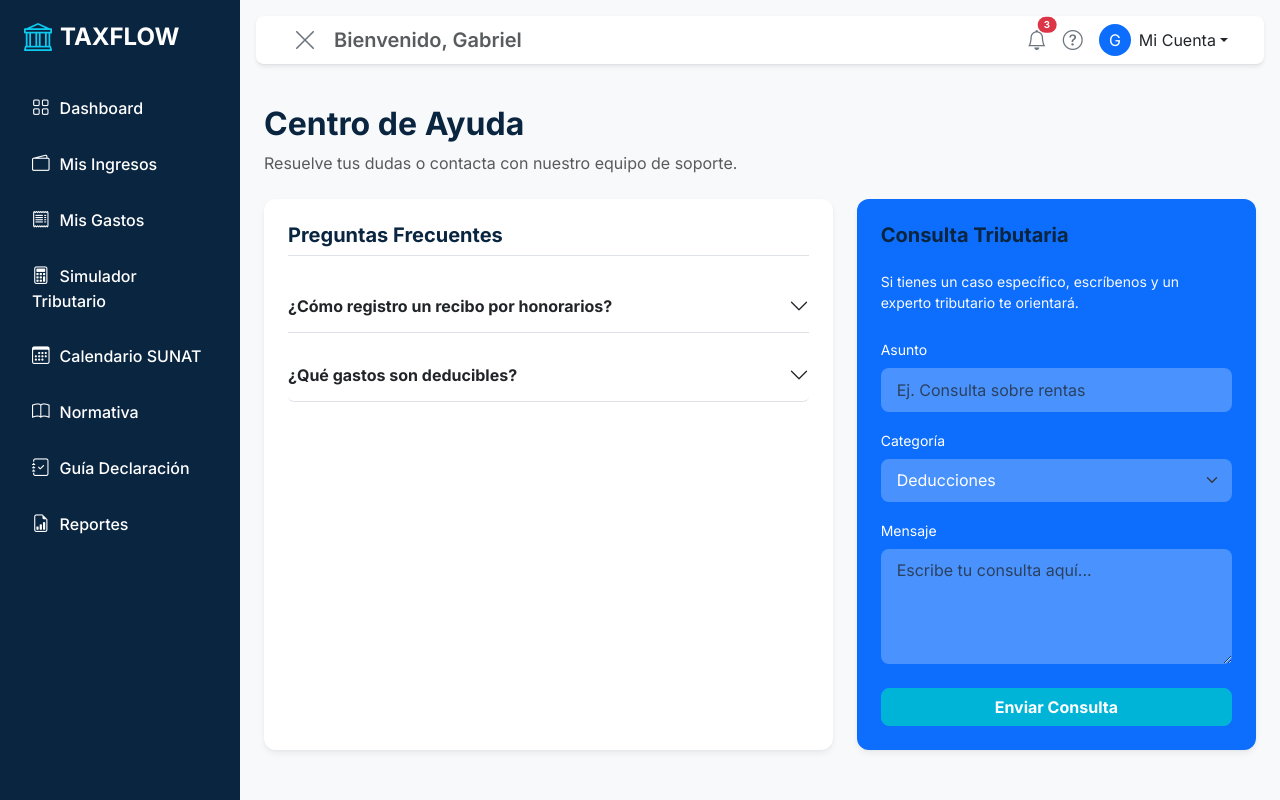
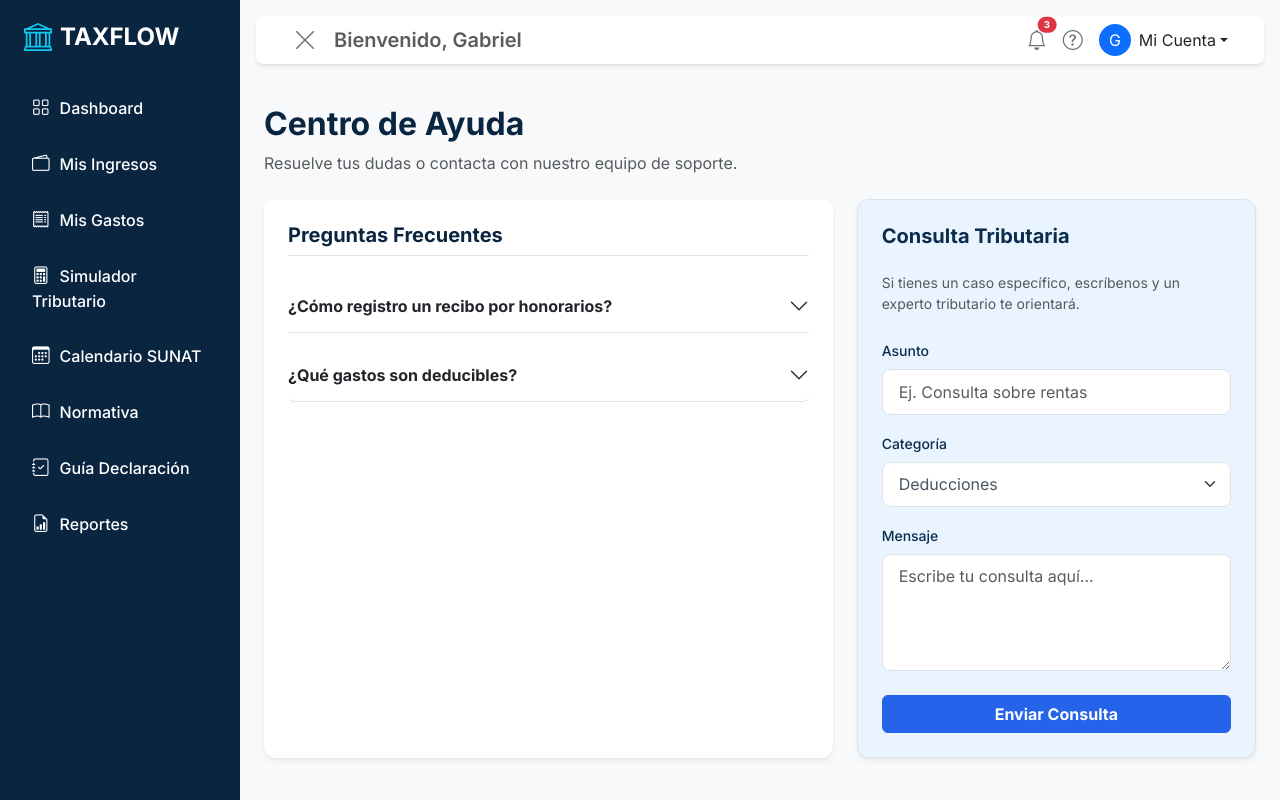
Before and after one commit to Gabmalf/taxflow-web, an Angular app: page /help-center in a window 1280 px wide. Built offline with nearby package versions, Linux system fonts and the light colour scheme.

Commit message:
Mejora colores de formularios en simulador y centro de ayuda

```diff
--- a/src/app/pages/help-center/help-center.component.css
+++ b/src/app/pages/help-center/help-center.component.css
@@ -0,0 +1,37 @@
+.help-form-card {
+  background-color: #EAF4FF;
+  border: 1px solid #DDE3EA;
+  color: #4B5563;
+}
+
+.help-form-title {
+  color: #0B2D4D;
+}
+
+.help-form-label {
+  color: #0B2D4D;
+  font-weight: 500;
+}
+
+.help-form-input {
+  background-color: #FFFFFF !important;
+  border: 1px solid #DDE3EA !important;
+  color: #4B5563 !important;
+}
+
+.help-form-input:focus {
+  border-color: #2563EB !important;
+  box-shadow: 0 0 0 0.2rem rgba(37, 99, 235, 0.25) !important;
+}
+
+.help-form-btn {
+  background-color: #2563EB !important;
+  border-color: #2563EB !important;
+  color: #FFFFFF;
+  transition: all 0.2s ease-in-out;
+}
+
+.help-form-btn:hover {
+  background-color: #0B2D4D !important;
+  border-color: #0B2D4D !important;
+}
--- a/src/app/pages/help-center/help-center.component.html
+++ b/src/app/pages/help-center/help-center.component.html
@@ -39,28 +39,28 @@
   </div>
 
   <div class="col-lg-5">
-    <div class="tf-card h-100 bg-primary text-white">
-      <h5 class="fw-bold mb-4">Consulta Tributaria</h5>
-      <p class="small text-light mb-4">Si tienes un caso específico, escríbenos y un experto tributario te orientará.</p>
+    <div class="tf-card h-100 help-form-card">
+      <h5 class="fw-bold mb-4 help-form-title">Consulta Tributaria</h5>
+      <p class="small text-muted mb-4">Si tienes un caso específico, escríbenos y un experto tributario te orientará.</p>
 
       <form (submit)="submitQuery(); $event.preventDefault()">
         <div class="mb-3">
-          <label class="form-label small">Asunto</label>
-          <input type="text" class="form-control bg-white bg-opacity-25 text-white border-0" placeholder="Ej. Consulta sobre rentas" required>
+          <label class="form-label small help-form-label">Asunto</label>
+          <input type="text" class="form-control help-form-input" placeholder="Ej. Consulta sobre rentas" required>
         </div>
         <div class="mb-3">
-          <label class="form-label small">Categoría</label>
-          <select class="form-select bg-white bg-opacity-25 text-white border-0" required>
-            <option class="text-dark" value="1">Deducciones</option>
-            <option class="text-dark" value="2">Ingresos</option>
-            <option class="text-dark" value="3">Plataforma SUNAT</option>
+          <label class="form-label small help-form-label">Categoría</label>
+          <select class="form-select help-form-input" required>
+            <option value="1">Deducciones</option>
+            <option value="2">Ingresos</option>
+            <option value="3">Plataforma SUNAT</option>
           </select>
         </div>
         <div class="mb-4">
-          <label class="form-label small">Mensaje</label>
-          <textarea class="form-control bg-white bg-opacity-25 text-white border-0" rows="4" placeholder="Escribe tu consulta aquí..." required></textarea>
+          <label class="form-label small help-form-label">Mensaje</label>
+          <textarea class="form-control help-form-input" rows="4" placeholder="Escribe tu consulta aquí..." required></textarea>
         </div>
-        <button type="submit" class="btn btn-secondary fw-bold w-100">Enviar Consulta</button>
+        <button type="submit" class="btn help-form-btn fw-bold w-100">Enviar Consulta</button>
       </form>
     </div>
   </div>
--- a/src/app/pages/tax-simulator/tax-simulator.component.css
+++ b/src/app/pages/tax-simulator/tax-simulator.component.css
@@ -0,0 +1,51 @@
+.sim-result-card {
+  background-color: #F6F8FB;
+  border: 1px solid #DDE3EA;
+}
+
+.sim-result-icon {
+  color: #2563EB;
+}
+
+.sim-result-title {
+  color: #0B2D4D;
+}
+
+.sim-result-amount {
+  color: #0B2D4D;
+}
+
+.sim-balance-box {
+  background-color: #FFFFFF;
+  border: 1px solid #DDE3EA;
+  border-radius: 8px;
+}
+
+.sim-balance-label {
+  color: #4B5563;
+}
+
+.text-success-custom {
+  color: #16A34A !important;
+}
+
+.text-danger-custom {
+  color: #DC2626 !important;
+}
+
+.sim-btn-recalc {
+  background-color: #FFFFFF !important;
+  border: 1px solid #2563EB !important;
+  color: #2563EB !important;
+  transition: all 0.2s ease-in-out;
+}
+
+.sim-btn-recalc:hover {
+  background-color: #F6F8FB !important;
+}
+
+.alert-warning-soft {
+  background-color: #FEF3C7;
+  border: 1px solid #FDE68A;
+  color: #92400E;
+}
--- a/src/app/pages/tax-simulator/tax-simulator.component.html
+++ b/src/app/pages/tax-simulator/tax-simulator.component.html
@@ -7,7 +7,7 @@
   <!-- Datos del Cálculo -->
   <div class="col-lg-7">
     <div class="tf-card h-100">
-      <h5 class="fw-bold mb-4 border-bottom pb-2">Detalle de Cálculo (UIT {{ uit }} = S/ {{ uit | number }})</h5>
+      <h5 class="fw-bold mb-4 border-bottom pb-2 sim-result-title">Detalle de Cálculo (UIT {{ uit }} = S/ {{ uit | number }})</h5>
 
       <table class="table table-borderless">
         <tbody>
@@ -34,7 +34,7 @@
         </tbody>
       </table>
 
-      <h6 class="fw-bold mt-4 mb-3">Tramos del Impuesto</h6>
+      <h6 class="fw-bold mt-4 mb-3 sim-result-title">Tramos del Impuesto</h6>
       <div class="table-responsive">
         <table class="table table-sm text-muted">
           <thead>
@@ -57,21 +57,21 @@
 
   <!-- Resultado Final -->
   <div class="col-lg-5">
-    <div class="tf-card bg-primary text-white h-100 text-center d-flex flex-column justify-content-center py-5">
-      <i class="bi bi-calculator-fill fs-1 mb-3 text-secondary"></i>
-      <h5 class="fw-light mb-1">Impuesto a la Renta Estimado</h5>
-      <h1 class="display-4 fw-bold mb-4">S/ {{ result.estimatedTax | number:'1.2-2' }}</h1>
+    <div class="tf-card sim-result-card h-100 text-center d-flex flex-column justify-content-center py-5">
+      <i class="bi bi-calculator-fill fs-1 mb-3 sim-result-icon"></i>
+      <h5 class="fw-light mb-1 sim-result-title">Impuesto a la Renta Estimado</h5>
+      <h1 class="display-4 fw-bold mb-4 sim-result-amount">S/ {{ result.estimatedTax | number:'1.2-2' }}</h1>
 
-      <div class="bg-white bg-opacity-10 p-3 rounded-3 mb-4 mx-4">
-        <p class="mb-1 text-light small">Saldo Referencial</p>
-        <h4 class="mb-0 fw-bold" [class.text-danger]="result.balance < 0" [class.text-success]="result.balance >= 0">
+      <div class="sim-balance-box p-3 mb-4 mx-4">
+        <p class="mb-1 sim-balance-label small">Saldo Referencial</p>
+        <h4 class="mb-0 fw-bold" [class.text-danger-custom]="result.balance < 0" [class.text-success-custom]="result.balance >= 0">
           S/ {{ result.balance | number:'1.2-2' }}
         </h4>
       </div>
 
       <div class="px-4">
-        <button class="btn btn-secondary fw-bold w-100 mb-3" (click)="runSimulation()">Recalcular</button>
-        <div class="alert alert-warning text-dark text-start mb-0 small py-2">
+        <button class="btn sim-btn-recalc fw-bold w-100 mb-3" (click)="runSimulation()">Recalcular</button>
+        <div class="alert alert-warning-soft text-start mb-0 small py-2">
           <i class="bi bi-info-circle-fill me-1"></i> <strong>Advertencia:</strong> Cálculo referencial. Validar siempre con SUNAT o asesor tributario.
         </div>
       </div>
```
